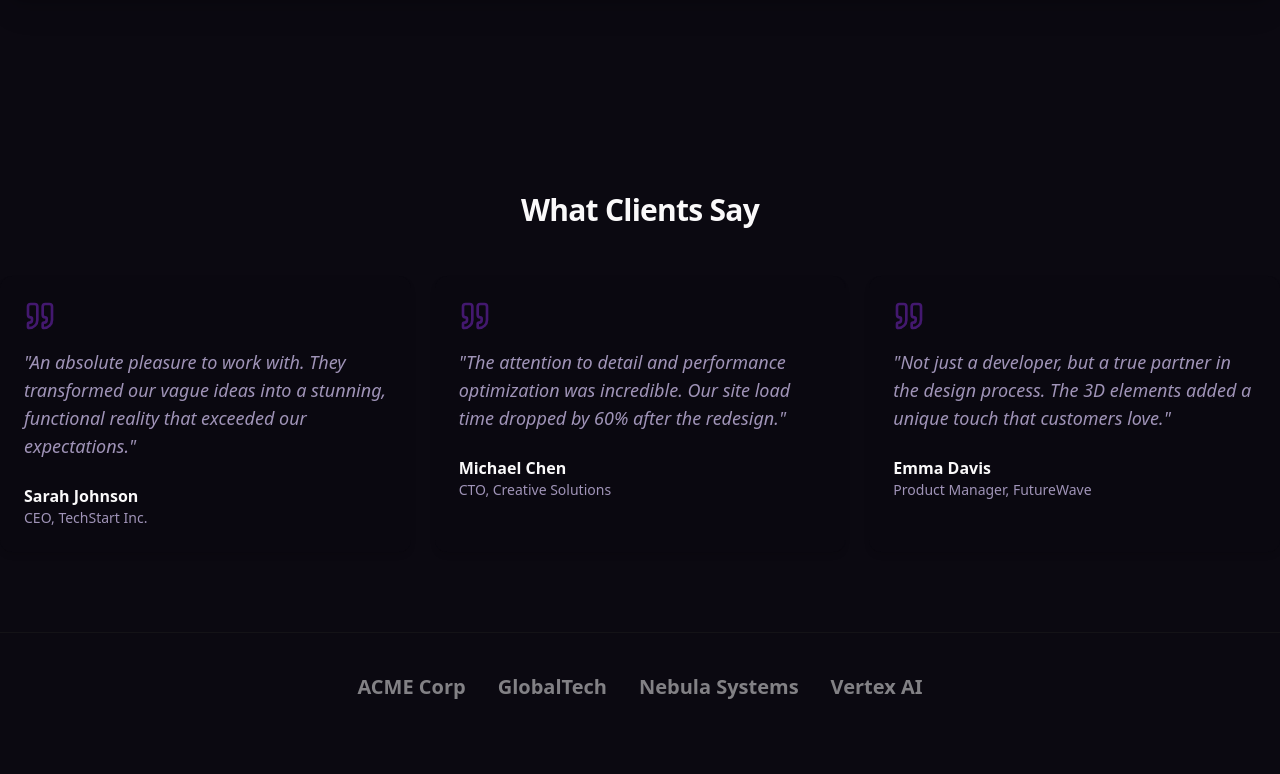
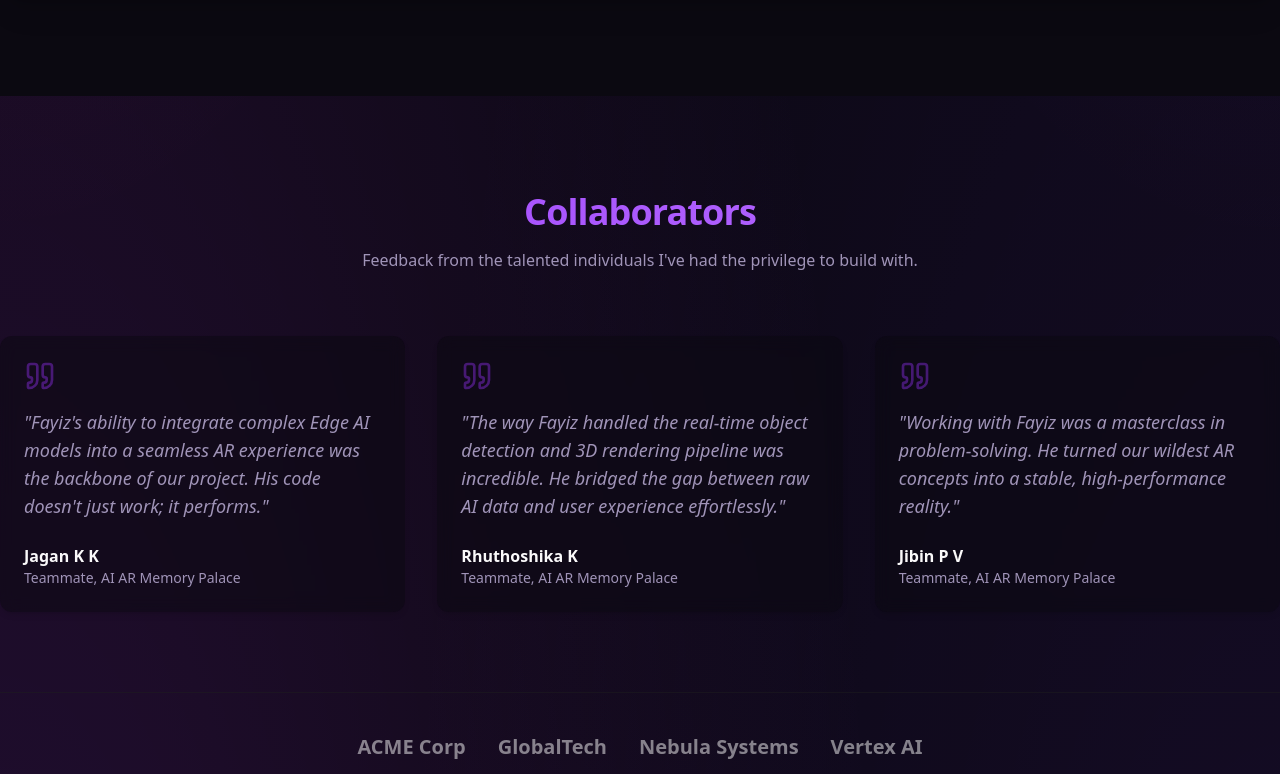
Before and after one commit to fxyizvc/portfolio-web, a Next.js app: page / in a window 1280 px wide. Shown: the part 3006-3780 px from the top of the page. Built offline with nearby package versions, Linux system fonts and the light colour scheme.

Commit message:
Fix: Update testimonials with real project teammates

```diff
--- a/src/components/sections/social-proof.tsx
+++ b/src/components/sections/social-proof.tsx
@@ -6,40 +6,48 @@ import { Quote } from "lucide-react";
 const testimonials = [
     {
         id: 1,
-        content: "An absolute pleasure to work with. They transformed our vague ideas into a stunning, functional reality that exceeded our expectations.",
-        author: "Sarah Johnson",
-        role: "CEO, TechStart Inc.",
+        name: "Jagan K K",
+        role: "Teammate, AI AR Memory Palace",
+        content: "Fayiz's ability to integrate complex Edge AI models into a seamless AR experience was the backbone of our project. His code doesn't just work; it performs.",
+        image: "https://images.unsplash.com/photo-1599566150163-29194dcaad36?w=100&q=80",
     },
     {
         id: 2,
-        content: "The attention to detail and performance optimization was incredible. Our site load time dropped by 60% after the redesign.",
-        author: "Michael Chen",
-        role: "CTO, Creative Solutions",
+        name: "Rhuthoshika K",
+        role: "Teammate, AI AR Memory Palace",
+        content: "The way Fayiz handled the real-time object detection and 3D rendering pipeline was incredible. He bridged the gap between raw AI data and user experience effortlessly.",
+        image: "https://images.unsplash.com/photo-1494790108377-be9c29b29330?w=100&q=80",
     },
     {
         id: 3,
-        content: "Not just a developer, but a true partner in the design process. The 3D elements added a unique touch that customers love.",
-        author: "Emma Davis",
-        role: "Product Manager, FutureWave",
+        name: "Jibin P V",
+        role: "Teammate, AI AR Memory Palace",
+        content: "Working with Fayiz was a masterclass in problem-solving. He turned our wildest AR concepts into a stable, high-performance reality.",
+        image: "https://images.unsplash.com/photo-1507003211169-0a1dd7228f2d?w=100&q=80",
     },
 ];
 
 export function SocialProof() {
     return (
-        <section className="py-24 bg-background">
+        <section className="py-24 bg-secondary/5">
             <div className="container">
-                <h2 className="text-3xl font-bold tracking-tight font-heading text-center mb-12">
-                    What Clients Say
-                </h2>
+                <div className="text-center mb-16">
+                    <h2 className="text-3xl font-bold tracking-tight font-heading sm:text-4xl text-gradient mb-4">
+                        Collaborators
+                    </h2>
+                    <p className="text-muted-foreground max-w-xl mx-auto">
+                        Feedback from the talented individuals I've had the privilege to build with.
+                    </p>
+                </div>
 
-                <div className="grid grid-cols-1 md:grid-cols-3 gap-6">
+                <div className="grid grid-cols-1 md:grid-cols-2 lg:grid-cols-3 gap-8">
                     {testimonials.map((testimonial) => (
                         <Card key={testimonial.id} className="bg-card/50 backdrop-blur-sm border-none shadow-md">
                             <CardContent className="pt-6">
                                 <Quote className="h-8 w-8 text-primary/40 mb-4" />
                                 <p className="text-lg mb-6 italic text-muted-foreground">"{testimonial.content}"</p>
                                 <div>
-                                    <p className="font-semibold">{testimonial.author}</p>
+                                    <p className="font-semibold">{testimonial.name}</p>
                                     <p className="text-sm text-muted-foreground">{testimonial.role}</p>
                                 </div>
                             </CardContent>
```
